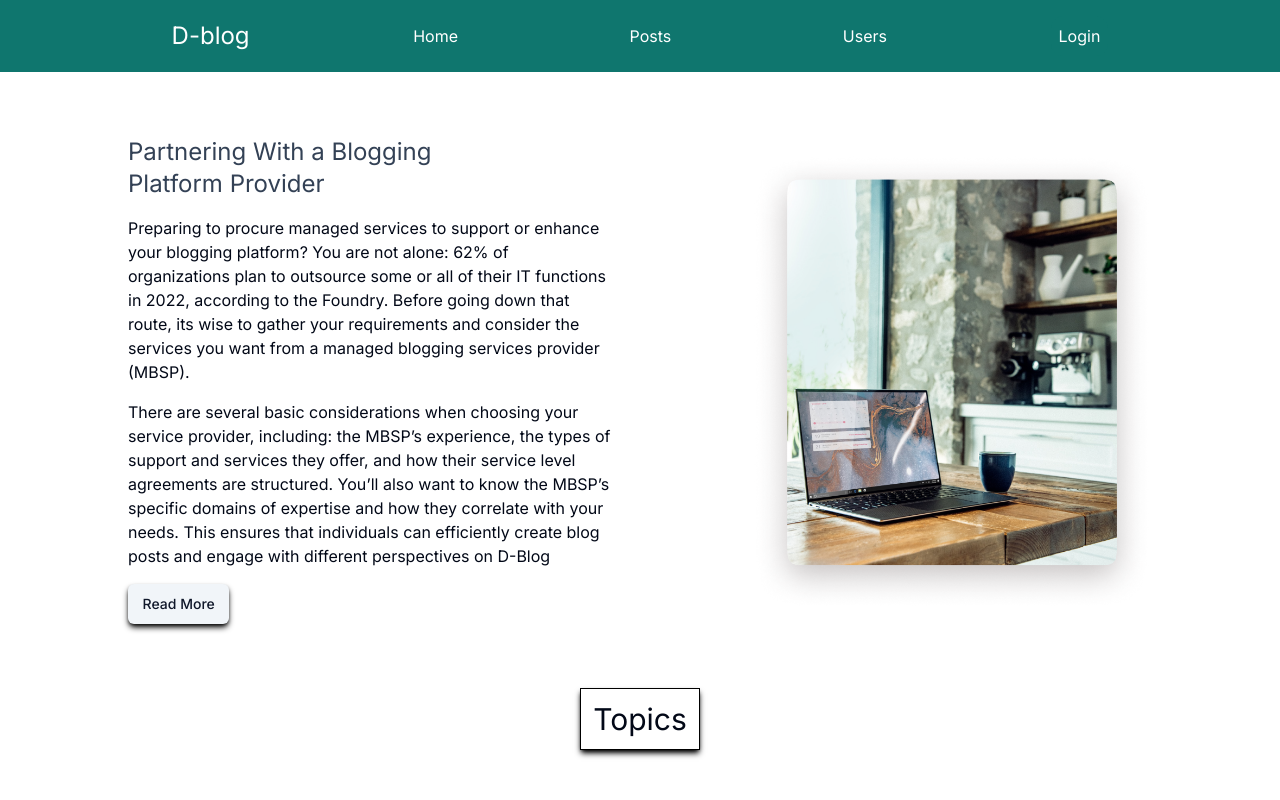
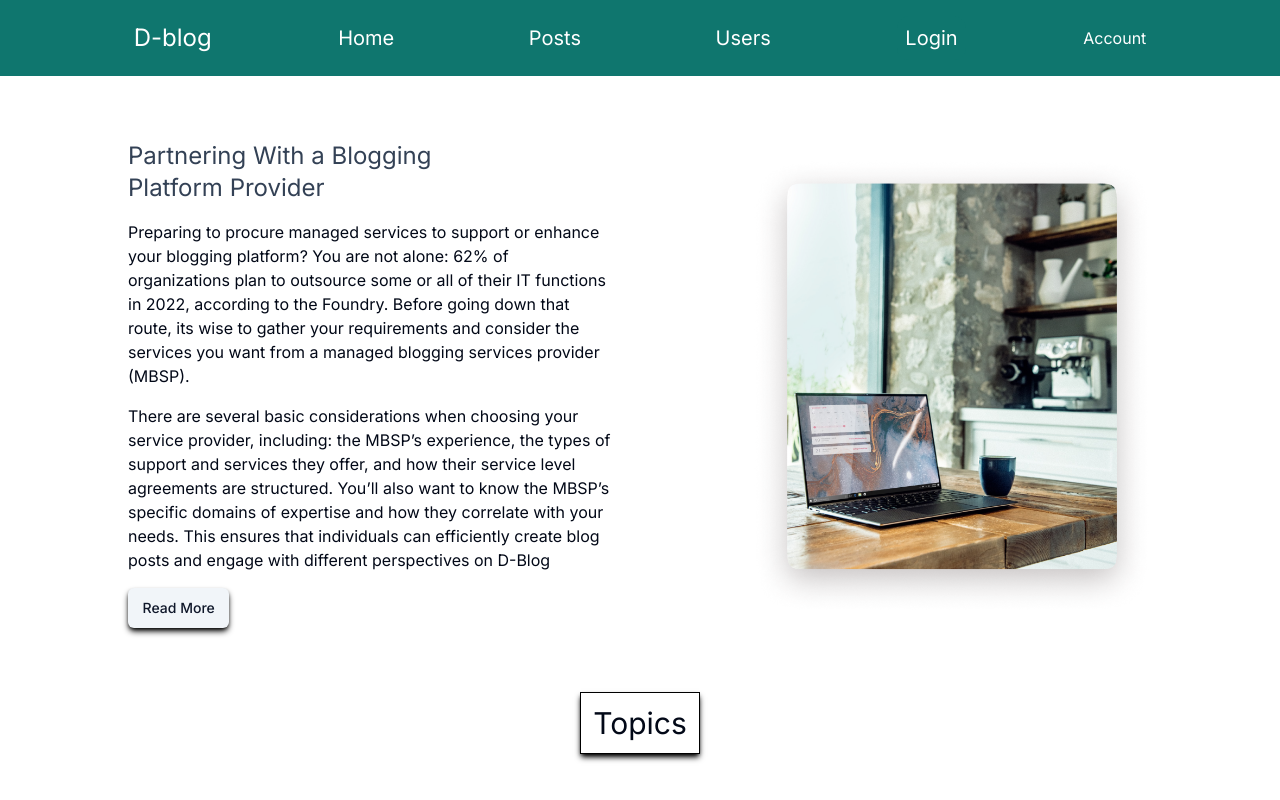
Before and after one commit to LinkBroken/D-blog, a Next.js app: page / in a window 1280 px wide. Shown: the top 800 px of the page. Built offline with nearby package versions, Linux system fonts and the light colour scheme; no server answers; the database is empty.

Commit message:
slight refactor

```diff
--- a/app/actions/handleLogin.tsx
+++ /dev/null
@@ -1,13 +0,0 @@
-export async function handleSubmit(event) {
-    event.preventDefault(); // Prevent the default form submission
-
-    const formData = new FormData(event.target); // Create FormData from the form
-    try {
-      const response = await login(formData);
-      // Handle the response (e.g., redirect, show a message)
-      console.log('Login successful:', response);
-    } catch (error) {
-      // Handle errors (e.g., show an error message)
-      console.error('Login failed:', error);
-    }
-  }
--- a/app/add/page.tsx
+++ b/app/add/page.tsx
@@ -1,9 +1,14 @@
 import { revalidatePath } from "next/cache";
-import Form from "../components/Form";
+import Form, { Field } from "../components/Form";
 import primsa from "../api/_base";
 
+interface Form {
+  [key: string]: any;
+}
+
 export default function AddPost() {
-    async function addInfo(formData) {
+  let FieldArray;
+  async function addInfo(formData: Form) {
     "use server";
 
     const username = formData.get("username");
@@ -13,8 +18,8 @@ export default function AddPost() {
     const image = formData.get("image");
     const header = formData.get("header");
 
-
-       try{ await primsa.user.create({
+    try {
+      await primsa.user.create({
         data: {
           username,
           age,
@@ -32,15 +37,21 @@ export default function AddPost() {
         },
       });
 
-        revalidatePath("/add")
+      revalidatePath("/add");
+    } catch (error) {
+      alert(error);
     }
-      catch(error){
-        console.log(error)
   }
 
+  const inputFields = ["username", "age", "email", "content", "image"];
+
+  FieldArray = inputFields.map(
+    (field, index) =>
+      ({
+        label: { className: "", text: field },
+        input: [{ className: "", name: field, type: "text", required: true }],
+      } as Field)
+  );
+
+  return <Form fields={FieldArray} action={addInfo} />;
 }
-
-    return (
-            <Form action={addInfo} />
-    );
-}
--- a/app/components/Form.tsx
+++ b/app/components/Form.tsx
@@ -8,7 +8,7 @@ type InputField = {
   name: string;
   required?: true | false;
 };
-type Field = {
+export type Field = {
   label?: label;
   input: InputField[];
 };
--- a/app/components/Navbar.tsx
+++ b/app/components/Navbar.tsx
@@ -1,24 +1,58 @@
+"use client";
 import Link from "next/link";
+import { FontAwesomeIcon } from "@fortawesome/react-fontawesome";
+import {
+  faUser as icon,
+  faNavicon as burgerMenu,
+} from "@fortawesome/free-solid-svg-icons";
+
+import { useState } from "react";
 
 export default function Navbar() {
+  const [menuClick, setMenuClick] = useState<boolean | null>(false);
+
   return (
-    <nav className="flex justify-evenly text-white bg-teal-700 p-4">
-      <h1 className="self-center text-2xl text-white ">D-blog</h1>
-      <Link className="hover:bg-teal-800 p-2 rounded-xl" href="/">
+    <nav className="flex justify-between text-white bg-teal-700 p-4 lg:justify-evenly">
+      <FontAwesomeIcon
+        onClick={() => setMenuClick(!menuClick)}
+        className="w-8 md:hidden"
+        icon={burgerMenu}
+      />
+      <div
+        className={`${
+          menuClick
+            ? "grid absolute grid-cols-1 place-items-start pl-6 items-center justify-between bg-inherit h-1/2 w-2/3 top-12 left-0 text-2xl duration:300 transition-all duration-2000 ease-in-out md:flex md:static md:justify-between md:flex-row md:p-0 "
+            : "hidden relative md:flex-row md:p-0 md:flex md:justify-between md:w-2/3 md:text-xl"
+        }`}
+      >
+        <h1 className="self-center text-2xl text-white md:inline ">D-blog</h1>
+        <Link className="hover:bg-teal-800 p-2 rounded-xl lg:inline" href="/">
           Home
         </Link>
-      <Link className="hover:bg-teal-800 p-2 rounded-xl " href="/posts">
+        <Link
+          className="hover:bg-teal-800 p-2 rounded-xl lg:inline "
+          href="/posts"
+        >
           Posts
         </Link>
-      <Link className="hover:bg-teal-800 p-2 rounded-xl " href="/users">
+        <Link
+          className=" hover:bg-teal-800 p-2 rounded-xl lg:inline "
+          href="/users"
+        >
           Users
         </Link>
+
         <Link
-        className="bg-teal-700 hover:bg-teal-800  p-2 rounded-xl "
+          className="hidden bg-teal-700 hover:bg-teal-800  p-2 rounded-xl lg:inline "
           href="/login"
         >
           Login
         </Link>
+      </div>
+      <Link className="flex items-center gap-4" href="/account">
+        <span className="hidden md:inline"> Account</span>
+        <FontAwesomeIcon icon={icon} size="lg" className="w-8 md:hidden" />
+      </Link>
     </nav>
   );
 }
--- a/app/components/usersData.tsx
+++ b/app/components/usersData.tsx
@@ -12,11 +12,11 @@ type Prop = {
 
 function Usersdata({ usersInfo }: Prop) {
   return (
-    <div className=" grid grid-cols-2 gap-6  w-full text-wrap justify-around place-items-center pt-3 mt-8   text-slate-700 ">
+    <div className=" grid grid-cols-3 gap-6  w-full text-wrap justify-around place-items-center pt-3 mt-8   text-slate-700 ">
       {usersInfo ? (
         usersInfo.map((user, index) => (
           <div
-            className=" flex flex-col  gap-4 justify-evenly items-center p-8 w-1/3 border border-black shadow-md shadow-black  hover:bg-zinc-50   hover:scale-x-105 rounded-2xl hover:-rotate-3 hover:border-green-400"
+            className=" flex flex-col  gap-4 justify-evenly items-center p-8 w-1/2 border border-black shadow-md shadow-black  hover:bg-zinc-50   hover:scale-z-125 rounded-2xl  hover:border-green-400"
             key={index}
           >
             <h1 className=" text-xl ">{user.username}</h1>
@@ -33,8 +33,8 @@ function Usersdata({ usersInfo }: Prop) {
                 await navigate({ route: "users", id: user.id });
               }}
             >
-              <button className="p-4 rounded-sm bg-slate-400 hover:bg-slate-200">
-                Click
+              <button className=" p-4 rounded-lg  hover:bg-slate-200">
+                Info
               </button>
             </form>
           </div>
--- a/package.json
+++ b/package.json
@@ -9,8 +9,8 @@
     "lint": "next lint"
   },
   "dependencies": {
-    "@fortawesome/fontawesome-svg-core": "^6.5.2",
-    "@fortawesome/free-solid-svg-icons": "^6.5.2",
+    "@fortawesome/fontawesome-svg-core": "^6.7.2",
+    "@fortawesome/free-solid-svg-icons": "^6.7.2",
     "@fortawesome/react-fontawesome": "^0.2.2",
     "@hookform/resolvers": "^3.9.0",
     "@next-auth/prisma-adapter": "^1.0.7",
```
Also changed, not shown: 1 other file (tests, documents, lock files or other folders). Lines whose indentation alone changed are shown as unchanged.
